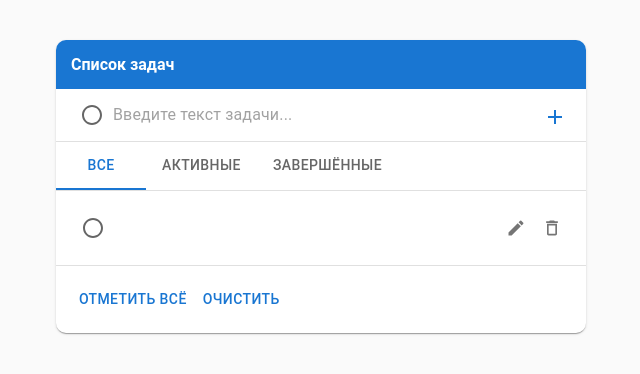
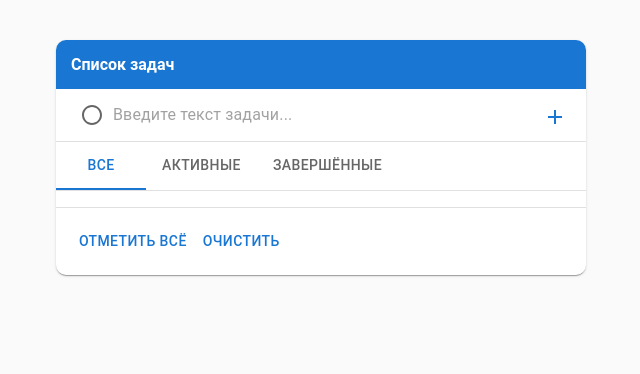
Before and after one commit to Shiroyam/reducer, a React (Create React App) app: page / in a window 1280 px wide. Shown: the top 374 px of the page, without its empty margins (319-959 px from the left). Built offline with nearby package versions, Linux system fonts and the light colour scheme.

Commit message:
Реализовал удаления задач

```diff
--- a/src/tutorial-1/App.js
+++ b/src/tutorial-1/App.js
@@ -14,23 +14,34 @@ function reducer(state, action) {
       },
     ];
   }
+
+  if (action.type === "DELET_TASK"){
+    return state.filter((elem) => elem.id !== action.id)
+  }
   return state;
 }
 
 function App() {
-  const [id, setId] = React.useState(0);
 
-  const [state, dispatch] = React.useReducer(reducer, [{}]);
+  const [id, setId] = React.useState(-1)
+  const [state, dispatch] = React.useReducer(reducer, []);
 
   const AddTask = (value, check) => {
-    setId(id + 1);
+    setId(id + 1)
     dispatch({
       type: "ADD_TASK",
       value,
       check,
-      id,
+      id
     });
   };
+
+  const DeletTask = (id) => {
+    dispatch({
+      type: "DELET_TASK",
+      id
+    })
+  }
   return (
     <div className="App">
       <Paper className="wrapper">
@@ -47,7 +58,7 @@ function App() {
         <Divider />
         <List>
           {state.map((obj) => (
-            <Item key={obj.id} text={obj.text} complete={obj.completed} />
+            <Item DeletTask={DeletTask} id={obj.id} key={obj.id} text={obj.text} complete={obj.completed} />
           ))}
         </List>
         <Divider />
--- a/src/tutorial-1/components/Item.jsx
+++ b/src/tutorial-1/components/Item.jsx
@@ -6,7 +6,7 @@ import DeleteOutlineIcon from "@mui/icons-material/DeleteOutline";
 import RadioButtonUncheckedIcon from "@mui/icons-material/RadioButtonUnchecked";
 import CheckCircleIcon from "@mui/icons-material/CheckCircle";
 
-export const Item = ({ text, DeletTask }) => {
+export const Item = ({ text, DeletTask, id }) => {
   return (
     <ListItem>
       <div className="d-flex item">
@@ -20,7 +20,7 @@ export const Item = ({ text, DeletTask }) => {
             <EditIcon style={{ fontSize: 20 }} />
           </IconButton>
           <IconButton>
-            <DeleteOutlineIcon style={{ fontSize: 20 }} />
+            <DeleteOutlineIcon onClick={()=>DeletTask(id)} style={{ fontSize: 20 }} />
           </IconButton>
         </div>
       </div>
```
